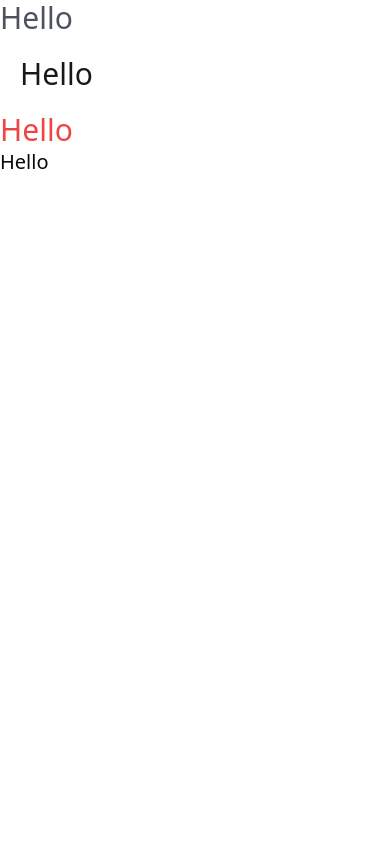
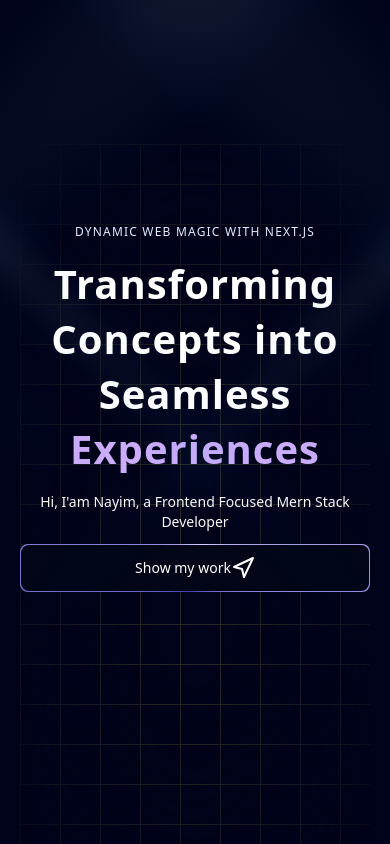
Before and after one commit to NayimWd/NayimHasanPortfolio, a Next.js app: page / in a window 390 px wide. Shown: the top 844 px of the page. Built offline with nearby package versions, Linux system fonts and the light colour scheme.

Commit message:
Hero section completed

```diff
--- /dev/null
+++ b/app/Provider.tsx
@@ -0,0 +1,11 @@
+"use client"
+
+import * as React from "react"
+import { ThemeProvider as NextThemesProvider } from "next-themes"
+
+export function ThemeProvider({
+  children,
+  ...props
+}: React.ComponentProps<typeof NextThemesProvider>) {
+  return <NextThemesProvider {...props}>{children}</NextThemesProvider>
+}
--- a/app/layout.tsx
+++ b/app/layout.tsx
@@ -1,14 +1,28 @@
 import "./globals.css";
+import type { Metadata } from "next";
+import { Inter } from "next/font/google";
+import { ThemeProvider } from "./Provider";
 
-export const metadata = {
-  title: "Nayim Hasan Portfolio",
+export const metadata: Metadata = {
+  title: "Nayim Hasan",
   description: "Next.js + Tailwind v4.1",
 };
 
+const inter = Inter({ subsets: ["latin"] });
+
 export default function RootLayout({ children }: { children: React.ReactNode }) {
   return (
-    <html lang="en">
-      <body>{children}</body>
+    <html lang="en" suppressHydrationWarning>
+      <body>
+        <ThemeProvider
+          attribute="class"
+          defaultTheme="dark"
+          enableSystem
+          disableTransitionOnChange
+        >
+          {children}
+        </ThemeProvider>
+      </body>
     </html>
   );
 }
--- a/app/page.tsx
+++ b/app/page.tsx
@@ -1,10 +1,12 @@
+import Hero from "@/components/Hero";
+
 export default function Home() {
   return (
-    <div>
-      <h1 className="text-3xl text-black-200">Hello </h1>
-      <h1 className="text-3xl text-primary p-5 ">Hello </h1>
-      <h1 className="text-3xl text-red-500">Hello </h1>
-      <h1 className="text-xl text-ring ">Hello </h1>
-    </div>
+    <main className="relative bg-black-100 flex justify-center items-center flex-col overflow-hidden mx-auto sm:px-10 px-5">
+      <div className="max-w-7xl w-full">
+
+          <Hero/>
+      </div>
+    </main>
   );
 }
--- /dev/null
+++ b/components/Hero.tsx
@@ -0,0 +1,49 @@
+import { cn } from "@/lib/utils"
+import { Spotlight } from "./ui/Spotlight"
+import { TextGenerateEffect } from "./ui/TextGenerateEffect"
+import MagicButton from "./ui/MagicButton"
+import { Navigation } from "lucide-react"
+
+const Hero = () => {
+    return (
+        <div className="pb-20 pt-36">
+            <div>
+                <Spotlight width={100} className="" />
+            </div>
+
+            <div className="relative flex  w-full items-center justify-center bg-white dark:bg-black-100 h-screen dark:bg-grid-white-[0.3] bg-grid-black-[0.2]">
+                <div
+                    className={cn(
+                        "absolute inset-0",
+                        "[background-size:40px_40px]",
+                        "[background-image:linear-gradient(to_right,#e4e4e7_1px,transparent_1px),linear-gradient(to_bottom,#e4e4e7_1px,transparent_1px)]",
+                        "dark:[background-image:linear-gradient(to_right,#262626_1px,transparent_1px),linear-gradient(to_bottom,#262626_1px,transparent_1px)]",
+                    )}
+                />
+
+                <div className="pointer-events-none absolute inset-0 flex items-center justify-center bg-white [mask-image:radial-gradient(ellipse_at_center,transparent_20%,black)] dark:bg-black-100" />
+
+
+                <div className="flex justify-center absolute top-0 left-0 my-20 z-10 w-full">
+                    <div className="max-w-[90vw] md:max-w-2xl lg:max-w-[60vw] flex flex-col items-center justify-center ">
+                        <h2 className="uppercase tracking-widest text-xs text-center text-blue-100 max-w-80]">
+                            Dynamic Web Magic With Next.js
+                        </h2>
+                        <TextGenerateEffect
+                            className="text-center text-[40px] md:text-5xl lg:text-6xl"
+                            words="Transforming Concepts into Seamless Experiences"
+                            duration={2}
+                            filter={false}
+                        />
+                        <p className="text-center md:tracking-wider mb-3 text-sm md:text-lg lg:text-2xl">
+                            Hi, I'am Nayim, a Frontend Focused Mern Stack Developer
+                        </p>
+                        <MagicButton title="Show my work" icon={<Navigation size={24} />} position="right" />
+                    </div>
+                </div>
+            </div>
+        </div>
+    )
+}
+
+export default Hero
--- /dev/null
+++ b/components/ui/MagicButton.tsx
@@ -0,0 +1,24 @@
+import React from 'react'
+
+type ButtonProps = {
+    title: string;
+    icon?: React.ReactNode;
+    position?: "left" | "right";
+    handleClick?: ()=> void;
+    otherClasses?: string;
+}
+
+const MagicButton = ({ title, icon, position, handleClick, otherClasses}: ButtonProps) => {
+  return (
+    <button className="relative w-full inline-flex h-12 overflow-hidden rounded-lg p-[1px] md:w-60 md:mt-10">
+  <span className="absolute inset-[-1000%] animate-[spin_2s_linear_infinite] bg-[conic-gradient(from_90deg_at_50%_50%,#E2CBFF_0%,#393BB2_50%,#E2CBFF_100%)]" />
+  <span className={`inline-flex h-full w-full cursor-pointer items-center justify-center rounded-lg bg-slate-950 px-6 py-1 text-sm font-medium text-white backdrop-blur-3xl ${otherClasses}`}>
+    {position === "left" ? icon : "" }
+    {title}
+    {position === "right" ? icon : "" }
+  </span>
+</button>
+  )
+}
+
+export default MagicButton
--- /dev/null
+++ b/components/ui/Spotlight.tsx
@@ -0,0 +1,129 @@
+"use client";
+import React from "react";
+import { motion } from "motion/react";
+
+type SpotlightProps = {
+  gradientFirst?: string;
+  gradientSecond?: string;
+  gradientThird?: string;
+  translateY?: number;
+  width?: number;
+  height?: number;
+  smallWidth?: number;
+  duration?: number;
+  xOffset?: number;
+  className?: string;
+};
+
+export const Spotlight = ({
+  gradientFirst = "radial-gradient(68.54% 68.72% at 55.02% 31.46%, hsla(210, 100%, 85%, .08) 0, hsla(210, 100%, 55%, .02) 50%, hsla(210, 100%, 45%, 0) 80%)",
+  gradientSecond = "radial-gradient(50% 50% at 50% 50%, hsla(210, 100%, 85%, .06) 0, hsla(210, 100%, 55%, .02) 80%, transparent 100%)",
+  gradientThird = "radial-gradient(50% 50% at 50% 50%, hsla(210, 100%, 85%, .04) 0, hsla(210, 100%, 45%, .02) 80%, transparent 100%)",
+  translateY = -350,
+  width = 560,
+  height = 1380,
+  smallWidth = 240,
+  duration = 7,
+  xOffset = 100,
+}: SpotlightProps = {}) => {
+  return (
+    <motion.div
+      initial={{
+        opacity: 0,
+      }}
+      animate={{
+        opacity: 1,
+      }}
+      transition={{
+        duration: 1.5,
+      }}
+      className="pointer-events-none absolute inset-0 h-full w-full"
+    >
+      <motion.div
+        animate={{
+          x: [0, xOffset, 0],
+        }}
+        transition={{
+          duration,
+          repeat: Infinity,
+          repeatType: "reverse",
+          ease: "easeInOut",
+        }}
+        className="absolute top-0 left-0 w-screen h-screen z-40 pointer-events-none"
+      >
+        <div
+          style={{
+            transform: `translateY(${translateY}px) rotate(-45deg)`,
+            background: gradientFirst,
+            width: `${width}px`,
+            height: `${height}px`,
+          }}
+          className={`absolute top-0 left-0`}
+        />
+
+        <div
+          style={{
+            transform: "rotate(-45deg) translate(5%, -50%)",
+            background: gradientSecond,
+            width: `${smallWidth}px`,
+            height: `${height}px`,
+          }}
+          className={`absolute top-0 left-0 origin-top-left`}
+        />
+
+        <div
+          style={{
+            transform: "rotate(-45deg) translate(-180%, -70%)",
+            background: gradientThird,
+            width: `${smallWidth}px`,
+            height: `${height}px`,
+          }}
+          className={`absolute top-0 left-0 origin-top-left`}
+        />
+      </motion.div>
+
+      <motion.div
+        animate={{
+          x: [0, -xOffset, 0],
+        }}
+        transition={{
+          duration,
+          repeat: Infinity,
+          repeatType: "reverse",
+          ease: "easeInOut",
+        }}
+        className="absolute top-0 right-0 w-screen h-screen z-40 pointer-events-none"
+      >
+        <div
+          style={{
+            transform: `translateY(${translateY}px) rotate(45deg)`,
+            background: gradientFirst,
+            width: `${width}px`,
+            height: `${height}px`,
+          }}
+          className={`absolute top-0 right-0`}
+        />
+
+        <div
+          style={{
+            transform: "rotate(45deg) translate(-5%, -50%)",
+            background: gradientSecond,
+            width: `${smallWidth}px`,
+            height: `${height}px`,
+          }}
+          className={`absolute top-0 right-0 origin-top-right`}
+        />
+
+        <div
+          style={{
+            transform: "rotate(45deg) translate(180%, -70%)",
+            background: gradientThird,
+            width: `${smallWidth}px`,
+            height: `${height}px`,
+          }}
+          className={`absolute top-0 right-0 origin-top-right`}
+        />
+      </motion.div>
+    </motion.div>
+  );
+};
--- /dev/null
+++ b/components/ui/TextGenerateEffect.tsx
@@ -0,0 +1,62 @@
+"use client";
+import { useEffect } from "react";
+import { motion, stagger, useAnimate } from "motion/react";
+import { cn } from "@/lib/utils";
+
+export const TextGenerateEffect = ({
+  words,
+  className,
+  filter = true,
+  duration = 0.5,
+}: {
+  words: string;
+  className?: string;
+  filter?: boolean;
+  duration?: number;
+}) => {
+  const [scope, animate] = useAnimate();
+  let wordsArray = words.split(" ");
+  useEffect(() => {
+    animate(
+      "span",
+      {
+        opacity: 1,
+        filter: filter ? "blur(0px)" : "none",
+      },
+      {
+        duration: duration ? duration : 1,
+        delay: stagger(0.2),
+      }
+    );
+  }, [scope.current]);
+
+  const renderWords = () => {
+    return (
+      <motion.div ref={scope}>
+        {wordsArray.map((word, idx) => {
+          return (
+            <motion.span
+              key={word + idx}
+              className={`${idx > 3 ? "text-purple" : "dark:text-white text-black"}  opacity-0`}
+              style={{
+                filter: filter ? "blur(10px)" : "none",
+              }}
+            >
+              {word}{" "}
+            </motion.span>
+          );
+        })}
+      </motion.div>
+    );
+  };
+
+  return (
+    <div className={cn("font-bold", className)}>
+      <div className="my-4">
+        <div className=" dark:text-white text-black leading-snug tracking-wide">
+          {renderWords()}
+        </div>
+      </div>
+    </div>
+  );
+};
--- /dev/null
+++ b/lib/utils.ts
@@ -0,0 +1,6 @@
+import { ClassValue, clsx } from "clsx";
+import { twMerge } from "tailwind-merge";
+
+export function cn(...inputs: ClassValue[]) {
+  return twMerge(clsx(inputs));
+}
```
Also changed, not shown: package.json (+6 -1 lines), 1 other file (tests, documents, lock files or other folders).
